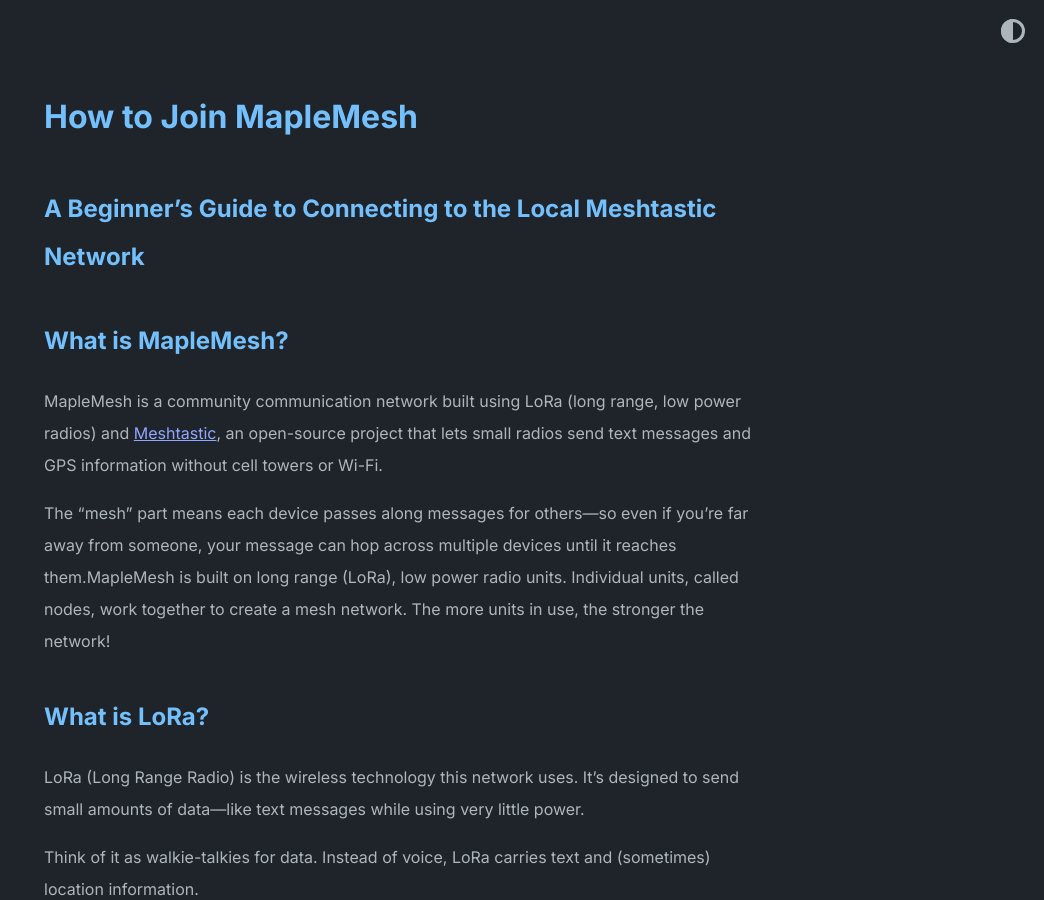
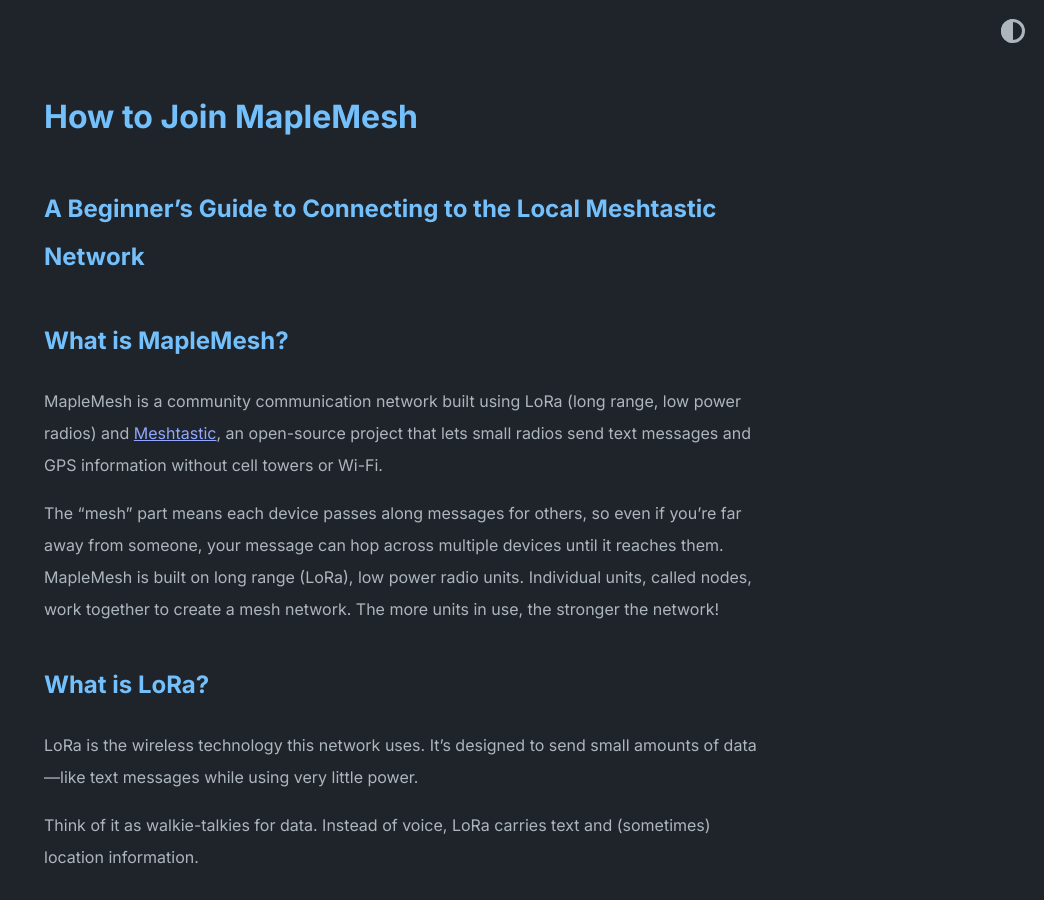
Before and after one commit to maplemesh/maplemesh.org, a Jekyll site: the page built from GetStarted.md, in a window 1280 px wide and 900 px high. Shown: the whole window, without its empty margins (236-1280 px from the left). Built offline with Jekyll 4.4.1, drawn with Linux system fonts in a browser that asks for light colours; our own code applies the rules of GitHub Pages for plain Markdown files.

Commit message:
Update GetStarted.md

```diff
--- a/GetStarted.md
+++ b/GetStarted.md
@@ -3,10 +3,10 @@
 ## What is MapleMesh?
 MapleMesh is a community communication network built using LoRa (long range, low power radios) and [Meshtastic](https://meshtastic.org/), an open-source project that lets small radios send text messages and GPS information without cell towers or Wi-Fi.
 
-The “mesh” part means each device passes along messages for others—so even if you’re far away from someone, your message can hop across multiple devices until it reaches them.MapleMesh is built on long range (LoRa), low power radio units. Individual units, called nodes, work together to create a mesh network. The more units in use, the stronger the network!
+The “mesh” part means each device passes along messages for others, so even if you’re far away from someone, your message can hop across multiple devices until it reaches them. MapleMesh is built on long range (LoRa), low power radio units. Individual units, called nodes, work together to create a mesh network. The more units in use, the stronger the network!
 
 ## What is LoRa?
-LoRa (Long Range Radio) is the wireless technology this network uses. It’s designed to send small amounts of data—like text messages while using very little power.
+LoRa is the wireless technology this network uses. It’s designed to send small amounts of data—like text messages while using very little power.
 
 Think of it as walkie-talkies for data. Instead of voice, LoRa carries text and (sometimes) location information.
 
```
